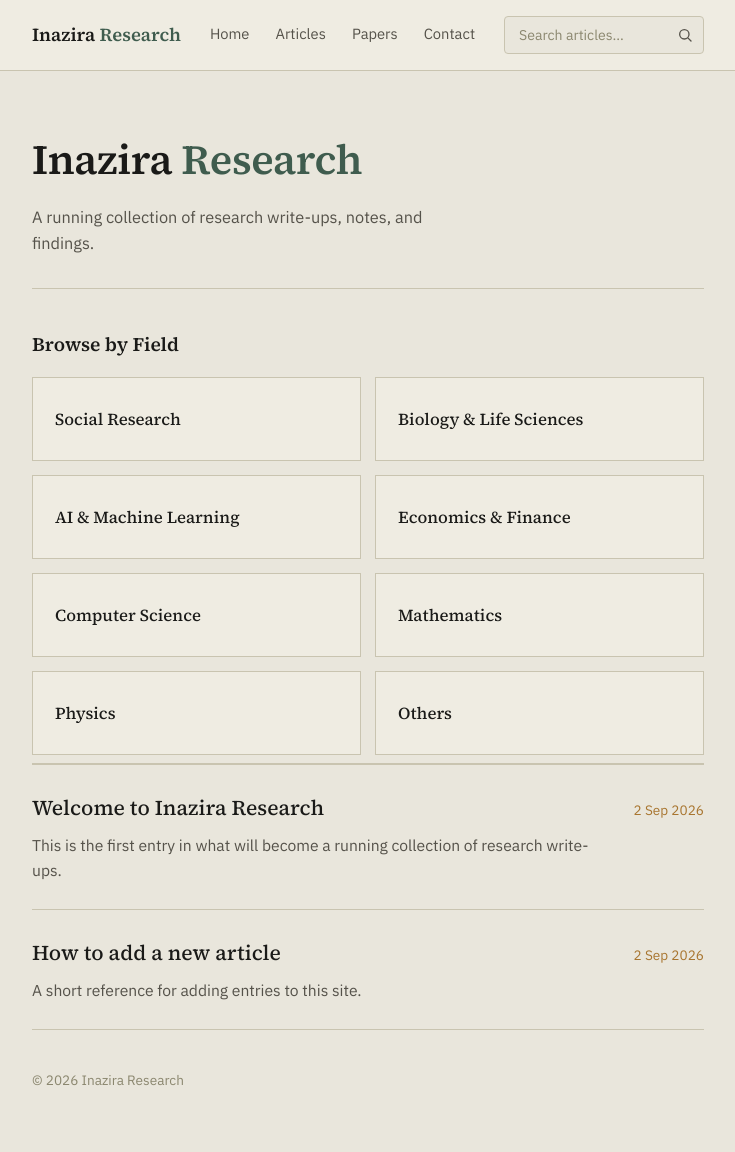
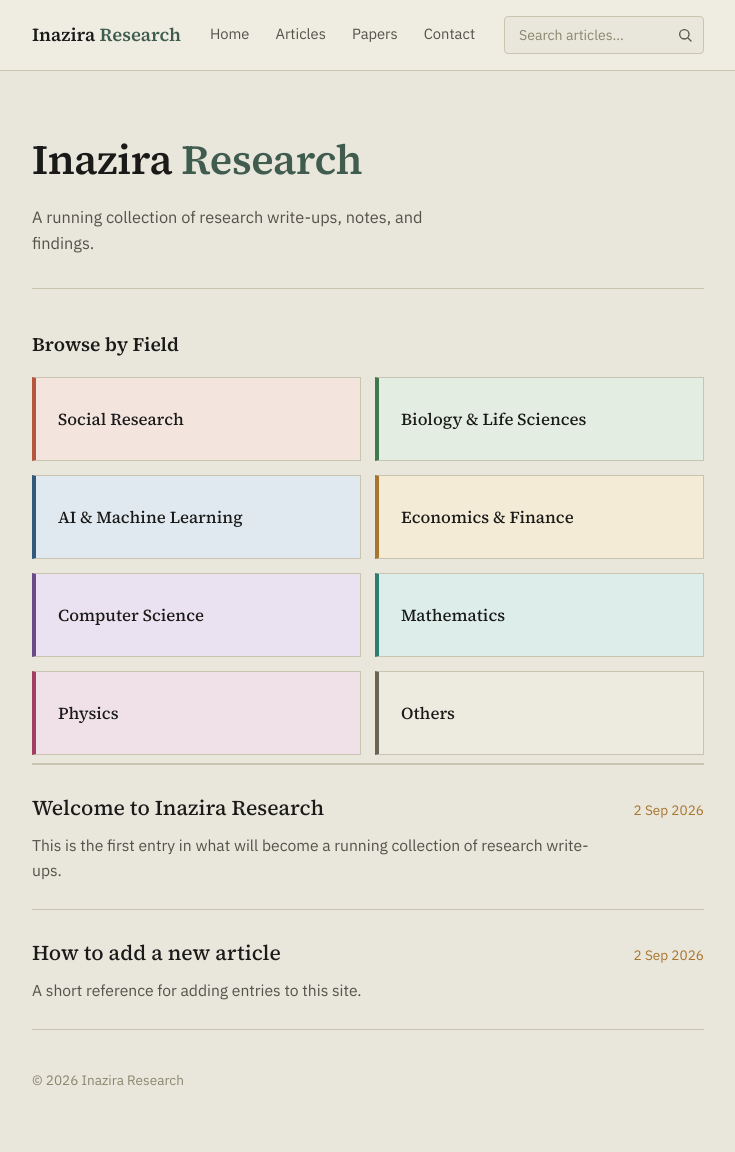
Before and after one commit to imarnhridoy8595/inazira-research, a Jekyll site: the page built from index.html, in a window 1280 px wide. Shown: the whole page, without its empty margins (272-1007 px from the left). Built offline with Jekyll 4.4.1, drawn with Linux system fonts in a browser that asks for light colours.

Commit message:
Add color to field cards

```diff
--- a/assets/css/main.css
+++ b/assets/css/main.css
@@ -355,6 +355,7 @@ a:focus-visible, button:focus-visible {
   padding: 18px 22px;
   background: var(--paper-raised);
   border: 1px solid var(--line);
+  border-left: 4px solid var(--line);
   color: var(--ink);
   text-decoration: none;
   font-family: 'Source Serif 4', Georgia, serif;
@@ -366,10 +367,20 @@ a:focus-visible, button:focus-visible {
 
 .field-nav-card:hover,
 .field-nav-card:focus-visible {
-  border-color: var(--accent-warm);
-  background: var(--paper);
   transform: translateY(-1px);
+  filter: brightness(1.04);
 }
+
+.field-nav-card:nth-child(1) { background: #F3E4DE; border-left-color: #B5573C; }
+.field-nav-card:nth-child(2) { background: #E3EDE2; border-left-color: #3F7A4E; }
+.field-nav-card:nth-child(3) { background: #E1E9F0; border-left-color: #33587D; }
+.field-nav-card:nth-child(4) { background: #F4EBD6; border-left-color: #A8752F; }
+.field-nav-card:nth-child(5) { background: #EAE2F0; border-left-color: #6B4A8A; }
+.field-nav-card:nth-child(6) { background: #DDEDEA; border-left-color: #2E7D72; }
+.field-nav-card:nth-child(7) { background: #F0E1E8; border-left-color: #A13F63; }
+.field-nav-card:nth-child(8) { background: #EDEAE0; border-left-color: #6B6455; }
+
+.field-nav-card:hover { border-color: var(--line); }
 
 @media (max-width: 560px) {
   .field-nav-grid { grid-template-columns: 1fr; }
```
